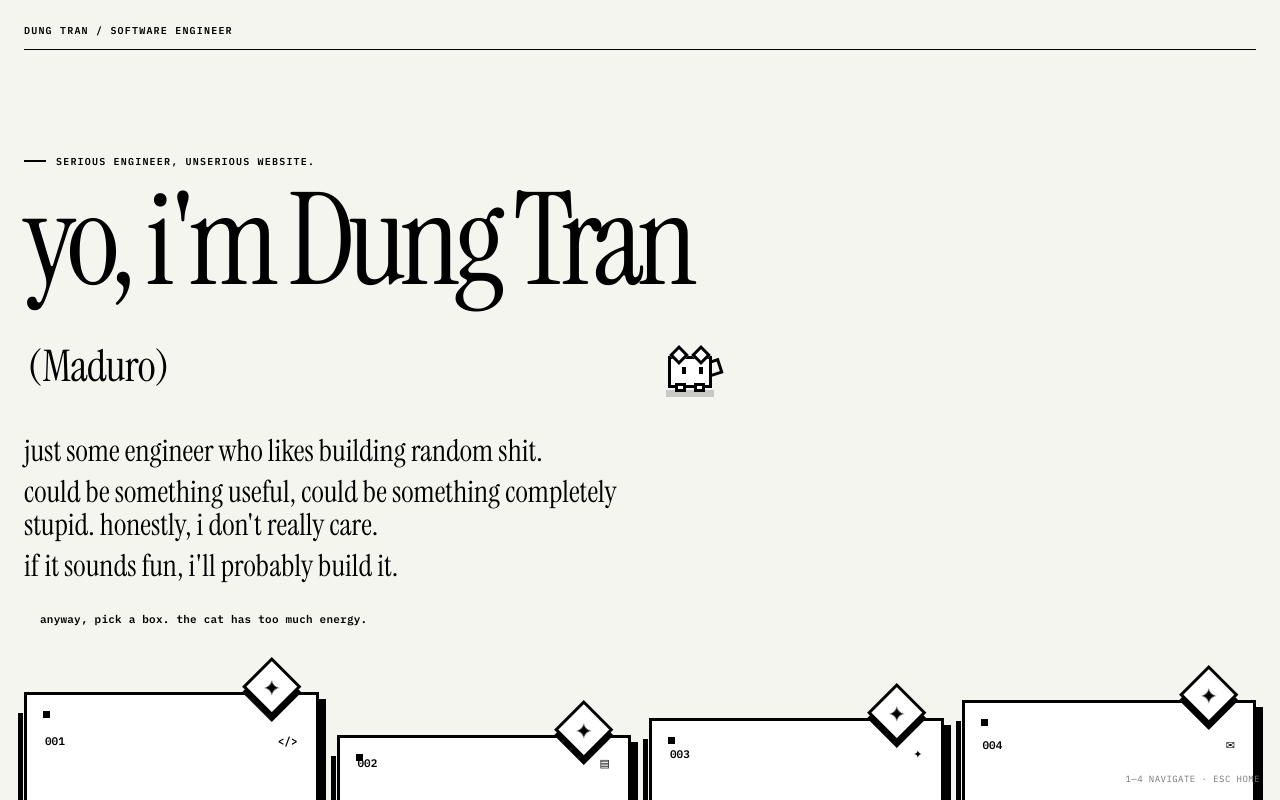
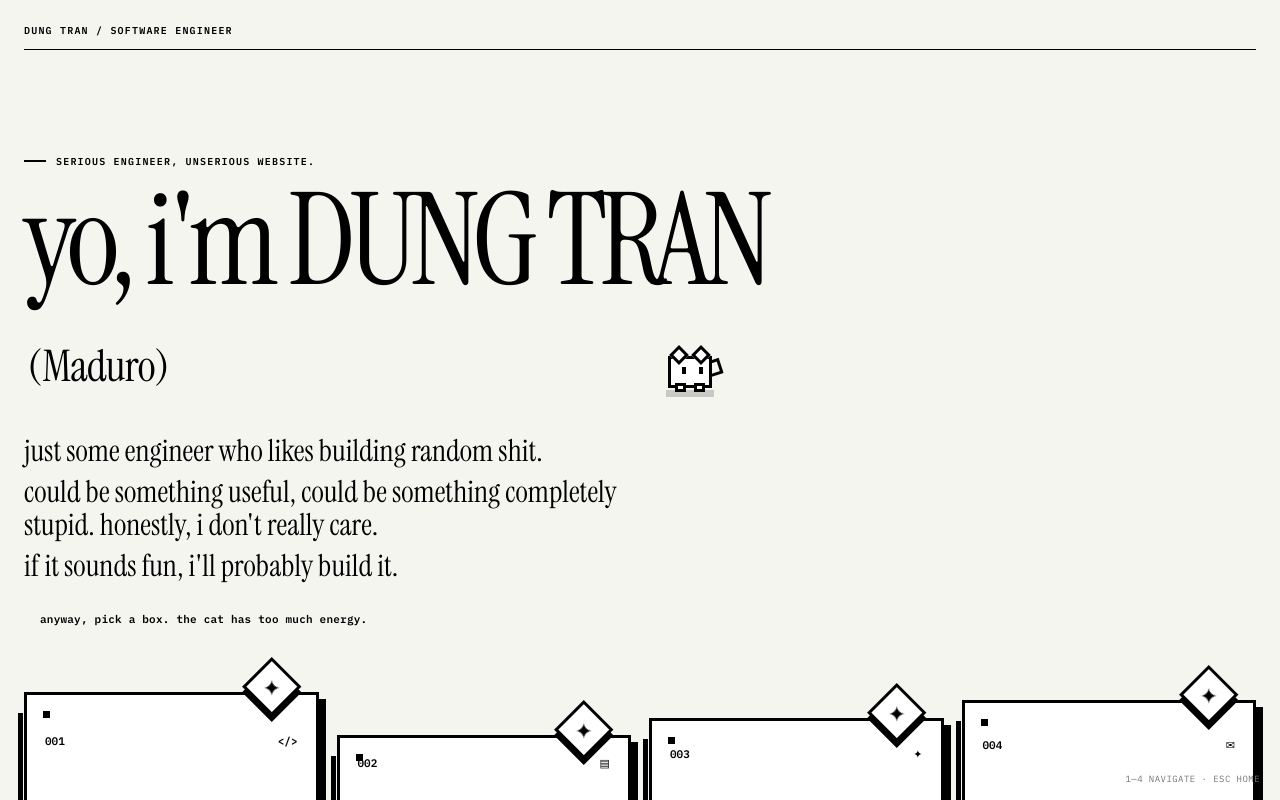
Before and after one commit to dncmaduro/maduro, a React (Vite) app: page / in a window 1280 px wide. Shown: the top 800 px of the page. Built offline with nearby package versions, Linux system fonts and the light colour scheme.

Commit message:
Update Site source

```diff
--- a/src/components/HomePage.tsx
+++ b/src/components/HomePage.tsx
@@ -12,7 +12,7 @@ export function HomePage({ onNavigate }: HomePageProps) {
       </div>
       <section className="home-hero">
         <p className="hero-kicker">serious engineer, unserious website.</p>
-        <h1 id="home-title">yo, i&apos;m Dung Tran <span className="nickname">(Maduro)</span></h1>
+        <h1 id="home-title">yo, i&apos;m DUNG TRAN <span className="nickname">(Maduro)</span></h1>
         <div className="hero-copy">
           <p>just some engineer who likes building random shit.</p>
           <p>could be something useful, could be something completely stupid. honestly, i don&apos;t really care.</p>
```
